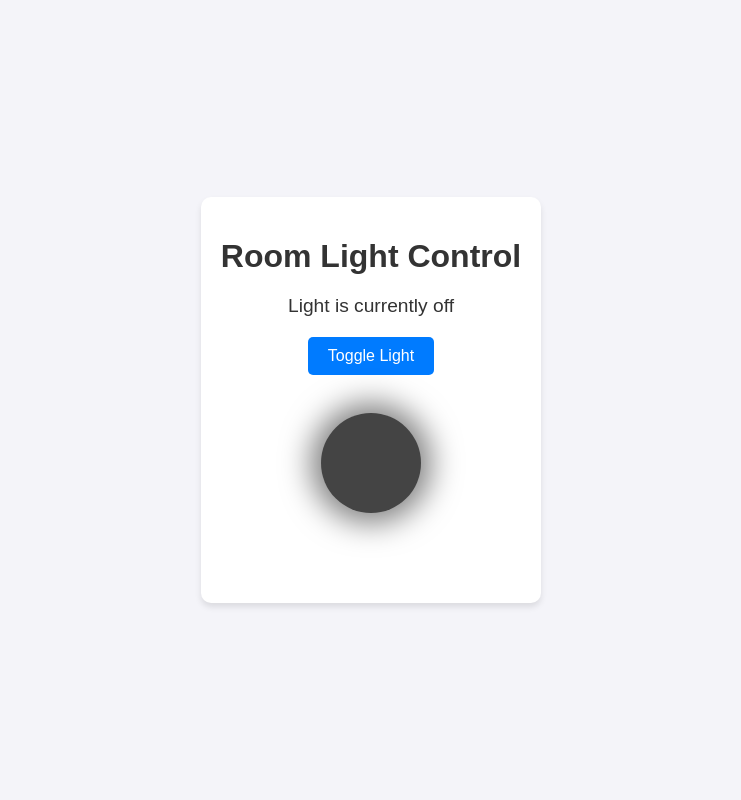
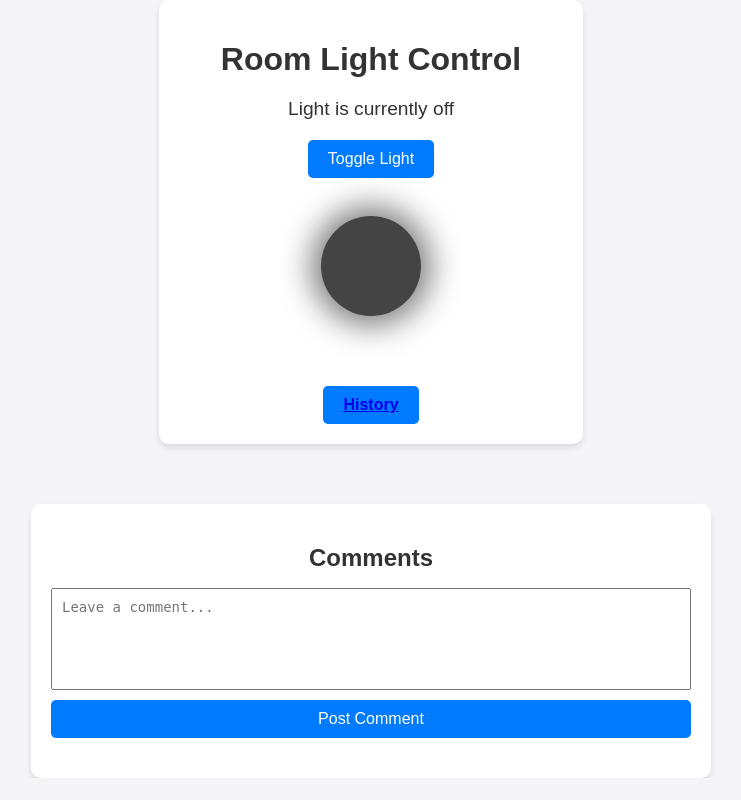
Before and after one commit to Codyerd/lightControl, a Flask app: page / in a window 1280 px wide. Shown: the whole page, without its empty margins (269-1010 px from the left). Run offline with Flask 3, Linux system fonts and the light colour scheme; data that the repository does not hold is empty; some libraries are stand-ins or nearby versions.

Commit message:
Add History, Comment board

```diff
--- a/app.py
+++ b/app.py
@@ -21,6 +21,13 @@ def home():
     """Render the main page."""
     return render_template('index.html')
 
+
+@app.route('/light-status', methods=['GET'])
+def get_light_status():
+    """Get the current status of the light."""
+    return jsonify({"state": light_status["state"]}), 200
+
+
 @app.route('/toggle-light', methods=['POST'])
 def toggle_light():
     """Toggle the light and record the action in the database."""
@@ -34,7 +41,7 @@ def toggle_light():
         with conn.cursor() as cursor:
             cursor.execute(
                 'INSERT INTO toggle_actions (action, timestamp) VALUES (%s, %s)',
-                (new_state, datetime.utcnow())
+                (new_state, datetime.now())
             )
         conn.commit()
     finally:
@@ -42,10 +49,75 @@ def toggle_light():
 
     return jsonify({"message": f"Light is turned {new_state}", "state": new_state}), 200
 
-@app.route('/light-status', methods=['GET'])
-def get_light_status():
-    """Get the current status of the light."""
-    return jsonify({"state": light_status["state"]}), 200
+
+@app.route('/toggle-history', methods=['GET'])
+def show_history():
+    """Show the toggle action history."""
+    conn = get_db_connection()
+    try:
+        with conn.cursor() as cur:
+            cur.execute('SELECT * FROM toggle_actions;')
+            history = cur.fetchall()
+        conn.commit()
+    except Exception as e:
+        print(f"An error occurred when fetching toggle history: {e}")
+        history = []
+    finally:
+        conn.close()
+
+    return render_template('history.html', actions=history)
+
+
+@app.route('/comments', methods=['POST'])
+def add_comment():
+    """Add a new comment to the board."""
+    data = request.get_json()
+    comment = data.get('comment')
+    if not comment:
+        return jsonify({"error": "Comment cannot be empty"}), 400
+
+    ip_address = request.remote_addr
+    conn = get_db_connection()
+    try:
+        with conn.cursor() as cur:
+            cur.execute(
+                'INSERT INTO comments (timestamp, comment, ip_address) VALUES (%s, %s, %s)',
+                (datetime.now(), comment, ip_address)
+            )
+            conn.commit()
+        return jsonify({"message": "Comment added successfully"}), 201
+    except Exception as e:
+        print(f"Error adding comment: {e}")
+        return jsonify({"error": "Failed to add comment"}), 500
+    finally:
+        conn.close()
+
+
+@app.route('/comments', methods=['GET'])
+def get_comment():
+    """Get all comments from database."""
+    conn = get_db_connection()
+    try:
+        with conn.cursor() as cur:
+            cur.execute('SELECT id, comment, timestamp FROM comments ORDER BY timestamp DESC;')
+            comments = [
+                {
+                    "id": row[0],
+                    "comment": row[1],
+                    "timestamp": row[2].strftime('%Y-%m-%d %H:%M')
+                }
+                for row in cur.fetchall()
+            ]
+        conn.commit()
+    except Exception as e:
+        print(f"An error occurred when fetching comments: {e}")
+        comments = []
+    finally:
+        conn.close()
+
+    return jsonify(comments), 200
+
+
 
 if __name__ == "__main__":
     app.run(host='0.0.0.0', port=5000)
--- a/static/style.css
+++ b/static/style.css
@@ -6,8 +6,14 @@ body {
     display: flex;
     justify-content: center;
     align-items: center;
-    height: 100vh;
+    height: 200vh;
     color: #333;
+    flex-direction: column; /* Stack elements vertically */
+}
+
+html, body {
+    height: auto; /* Allow content to determine height */
+    overflow-y: auto; /* Enable vertical scrolling when necessary */
 }
 
 .container {
@@ -16,6 +22,17 @@ body {
     padding: 20px;
     border-radius: 10px;
     box-shadow: 0 4px 6px rgba(0, 0, 0, 0.1);
+    width: 30%; /* Optional: Control the width of the container */
+}
+
+/* Add vertical spacing between sections */
+.light-control-container {
+    margin-bottom: 40px; /* Space between toggle and comments section */
+}
+
+.comments-section-container {
+    width: 50%;
+    margin-top: 20px;
 }
 
 h1 {
@@ -73,3 +90,54 @@ button:hover {
     border-radius: 50%;
     display: none;
 }
+
+.comments-section h2 {
+    margin-bottom: 10px;
+}
+
+#comment-form {
+    display: flex;
+    flex-direction: column;
+    margin-bottom: 20px;
+}
+
+#comment-input {
+    resize: none;
+    height: 80px;
+    margin-bottom: 10px;
+    padding: 10px;
+    font-size: 14px;
+}
+
+#comments-list {
+    list-style: none;
+    padding: 0;
+}
+
+#comments-list li {
+    background: #f4f4f4;
+    margin-bottom: 5px;
+    padding: 2px;
+    border: 1px solid #ddd;
+    border-radius: 5px;
+    position: relative;
+}
+
+li {
+    display: flex;
+    justify-content: space-between;
+    align-items: center;
+    padding: 10px;
+    border-bottom: 1px solid #ddd;
+}
+
+.comment-text {
+    flex: 1; /* Take up available space */
+}
+
+.timestamp {
+    color: gray;
+    font-size: 12px;
+    margin-left: 10px;
+    white-space: nowrap; /* Prevent wrapping */
+}
--- a/templates/index.html
+++ b/templates/index.html
@@ -7,7 +7,7 @@
     <link rel="stylesheet" href="/static/style.css">
 </head>
 <body>
-    <div class="container">
+    <div class="light-control-container container">
         <h1>Room Light Control</h1>
         <p id="light-status">Light is currently <span>off</span></p>
         <button id="toggle-button">Toggle Light</button>
@@ -18,13 +18,65 @@
             <div id="lamp"></div>
             <div id="lamp-light"></div>
         </div>
+        <p style="display: inline;">
+            <button><a href="{{ url_for('show_history') }}"><strong>History</strong></a></button>
+        </p>
     </div>
+
+    <div class="comments-section-container container">
+        <div class="comments-section">
+            <h2>Comments</h2>
+            <ul id="comments-list"></ul>
+            <form id="comment-form">
+                <textarea id="comment-input" placeholder="Leave a comment..." required></textarea>
+                <button type="submit">Post Comment</button>
+            </form>
+        </div>
+    </div>
+
     <script>
         // Get references to elements
         const lightStatus = document.getElementById('light-status');
         const toggleButton = document.getElementById('toggle-button');
         const lamp = document.getElementById('lamp');
         const lampLight = document.getElementById('lamp-light');
+        const commentsList = document.getElementById('comments-list');
+        const commentForm = document.getElementById('comment-form');
+        const commentInput = document.getElementById('comment-input');
+
+        // Fetch and display comments
+        async function fetchComments() {
+            const response = await fetch('/comments');
+            const comments = await response.json();
+            console.log(comments)
+            commentsList.innerHTML = ''; // Clear the list
+            comments.forEach(comment => {
+                const li = document.createElement('li');
+                li.innerHTML = `
+                    <span class="comment-text">${comment.comment}</span>
+                    <span class="timestamp">${comment.timestamp}</span>
+                `;
+                commentsList.appendChild(li);
+            });
+        }
+
+        // Add a new comment
+        commentForm.addEventListener('submit', async (e) => {
+            e.preventDefault();
+            const comment = commentInput.value;
+            const response = await fetch('/comments', {
+                method: 'POST',
+                headers: { 'Content-Type': 'application/json' },
+                body: JSON.stringify({ comment })
+            });
+            if (response.ok) {
+                commentInput.value = '';
+                fetchComments();
+            } else {
+                alert('Failed to add comment');
+            }
+        });
+
 
         // Function to update light status
         async function updateLightStatus() {
@@ -56,8 +108,8 @@
             }
         }
 
-        // Update status on page load
         updateLightStatus();
+        fetchComments();
     </script>
 </body>
 </html>
```
Also changed, not shown: init.sql (+7 -0 lines), templates/history.html (added, +88 -0 lines).
